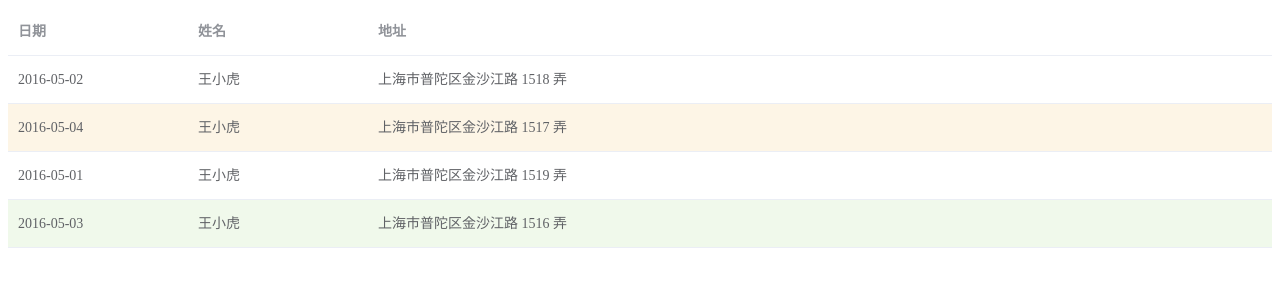
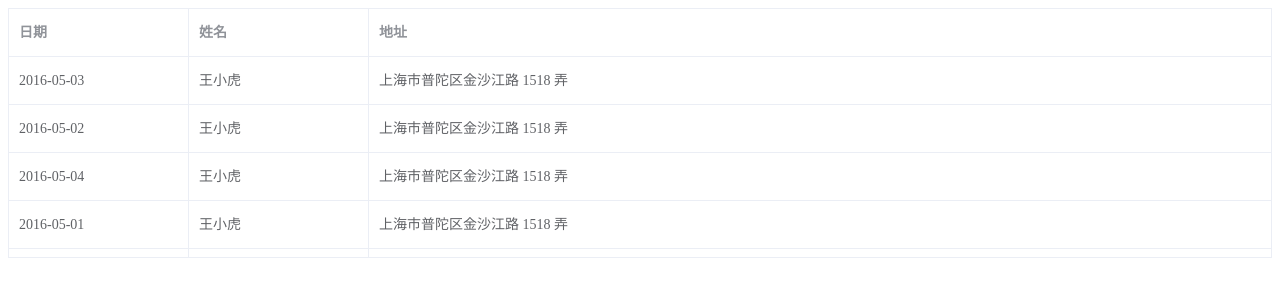
Before and after one commit to kingyeahwei/element_learning, a Vue app: page / in a window 1280 px wide. Shown: the top 300 px of the page. Built offline with nearby package versions, Linux system fonts and the light colour scheme.

Commit message:
table 固定表头

```diff
--- a/src/App.vue
+++ b/src/App.vue
@@ -2,7 +2,8 @@
   <div id="app">
     <el-table
       :data="tableData"
-      :row-class-name="tableRowClassName"
+      height="250"
+      border
       style="width: 100%">
       <el-table-column
         prop="date"
@@ -30,43 +31,40 @@
             return {
                 tableData: [
                     {
+                        date: '2016-05-03',
+                        name: '王小虎',
+                        address: '上海市普陀区金沙江路 1518 弄'
+                    }, {
                         date: '2016-05-02',
                         name: '王小虎',
                         address: '上海市普陀区金沙江路 1518 弄'
                     }, {
                         date: '2016-05-04',
                         name: '王小虎',
-                        address: '上海市普陀区金沙江路 1517 弄'
+                        address: '上海市普陀区金沙江路 1518 弄'
                     }, {
                         date: '2016-05-01',
                         name: '王小虎',
-                        address: '上海市普陀区金沙江路 1519 弄'
+                        address: '上海市普陀区金沙江路 1518 弄'
                     }, {
-                        date: '2016-05-03',
+                        date: '2016-05-08',
                         name: '王小虎',
-                        address: '上海市普陀区金沙江路 1516 弄'
+                        address: '上海市普陀区金沙江路 1518 弄'
+                    }, {
+                        date: '2016-05-06',
+                        name: '王小虎',
+                        address: '上海市普陀区金沙江路 1518 弄'
+                    }, {
+                        date: '2016-05-07',
+                        name: '王小虎',
+                        address: '上海市普陀区金沙江路 1518 弄'
                     }
                 ]
             }
         },
-        methods: {
-            tableRowClassName({row, rowIndex}) {
-                if (rowIndex == 1) {
-                    return 'warning-row'
-                } else if (rowIndex == 3) {
-                    return 'success-row'
-                }
-                return '';
-            }
-        }
+        methods: {}
     };
 </script>
 
 <style lang="less">
-  .el-table .warning-row {
-    background: oldlace;
-  }
-  .el-table .success-row {
-    background: #f0f9eb;
-  }
 </style>
```
